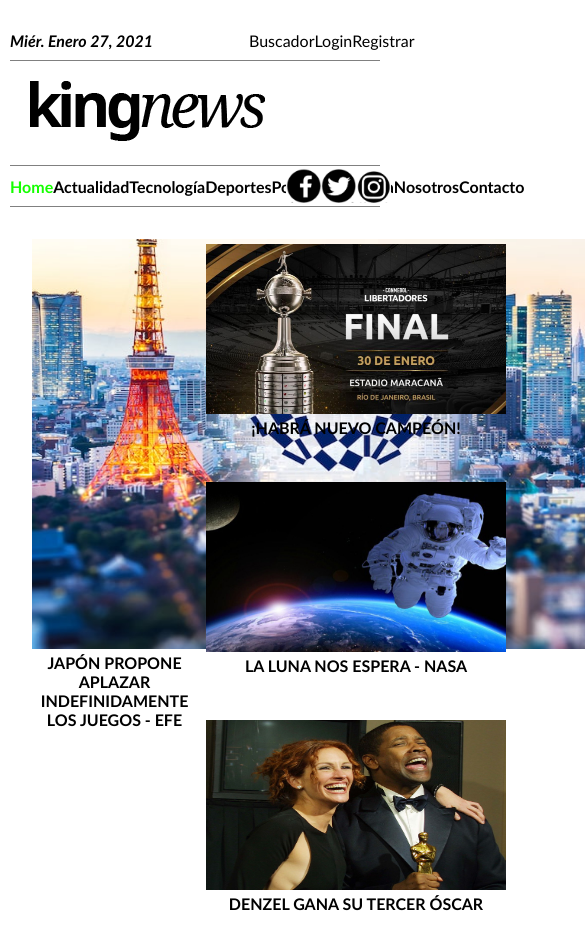
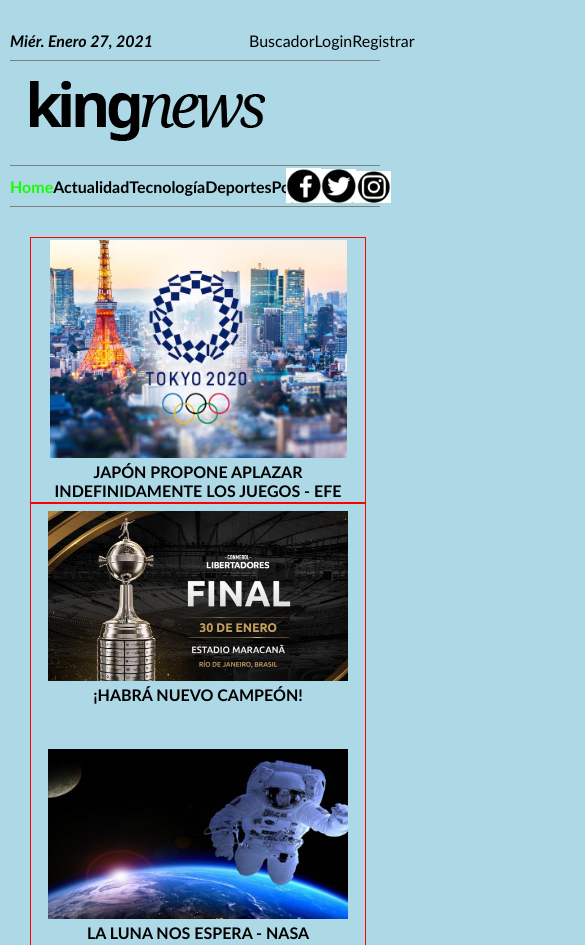
Before and after one commit to jaimeramirezma/kingnews, a plain HTML site: page index.html in a window 390 px wide. Shown: the top 945 px of the page, 585 px wide, since content can reach past the window. Drawn offline with Linux system fonts and the light colour scheme.

Commit message:
responsive1

```diff
--- a/index.html
+++ b/index.html
@@ -33,8 +33,6 @@
                 <li><a href="">Tecnología</a></li>
                 <li><a href="">Deportes</a></li>
                 <li><a href="">Política</a></li>
-                <li><a href="">Economía</a></li>
-                <li><a href="">Nosotros</a></li>
                 <li><a href="">Contacto</a></li>
             </ul>
         </nav>
@@ -56,7 +54,7 @@
 
     <div class="content4">
         <div class="content4-l">
-            <a href="" target="_blank" class=""><img src="./assets/img/tokyo.jpg" width="630" height="410" alt=""></a>
+            <a href="" target="_blank" class=""><img src="./assets/img/tokyo.jpg" alt=""></a>
             <p><a href="">JAPÓN PROPONE APLAZAR INDEFINIDAMENTE LOS JUEGOS - EFE </a></p>
         </div>
         <div class="content4-r">
--- a/style.scss
+++ b/style.scss
@@ -41,7 +41,6 @@
     font-style: italic;
 }
 
-
 .content2{
     border-bottom: 0.5px solid gray;
     padding: 20px;
@@ -67,9 +66,9 @@
 
 nav{
         //border: 1px solid gray;
-        padding-right: 20px;
+       // padding-right: 20px;
         padding-bottom: 10px;
-        width: 50%;
+        width: 70%;
 
       ul{
             display: flex;
@@ -98,12 +97,11 @@ nav{
     padding: 30px;
     display: flex;
     justify-content: space-between;
-
 }
 
 .content4-r{
     width: 50%;
-    //border: 1px solid red;
+    border: 1px solid red;
     padding: 2px;
 
 
@@ -125,6 +123,10 @@ nav{
    // border: 1px solid red;
     padding: 2px;
     text-align: center;
+    img {
+        width: 600px;
+        height:400px;
+      }
 
 }
 
@@ -166,3 +168,46 @@ footer{
     font-weight: normal;
     }
 }
+
+@media only screen and (max-width: 1360px) {
+    body {
+      background-color: lightblue;
+    }
+
+    .content4{
+        padding: 30px;
+        display: block;
+        justify-content: space-between;
+    }
+
+    .content4-l{
+        width: 100%;
+        border: 1px solid red;
+        padding: 2px;
+        text-align: center;
+        img {
+            width: 90%;
+            height:90%;
+          }
+
+    }
+
+    .content4-r{
+        width: 100%;
+        border: 1px solid red;
+        padding: 2px;
+
+
+        ul{
+            padding: 5px;
+            display: flex;
+            justify-content: space-evenly;
+            flex-flow: row wrap;
+            li{
+                padding-bottom: 45px;
+            }
+        }
+
+
+    }
+  }
```
Also changed, not shown: style.css, 1 other file.
